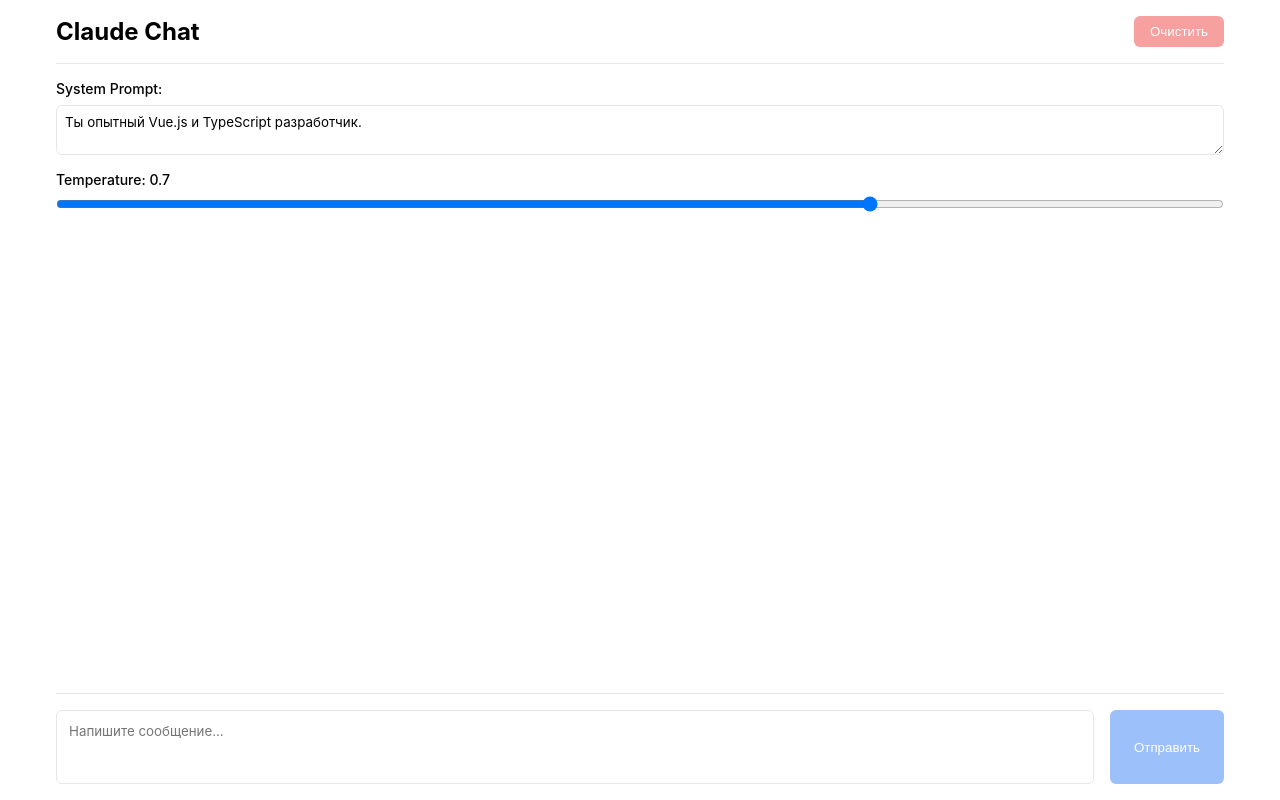
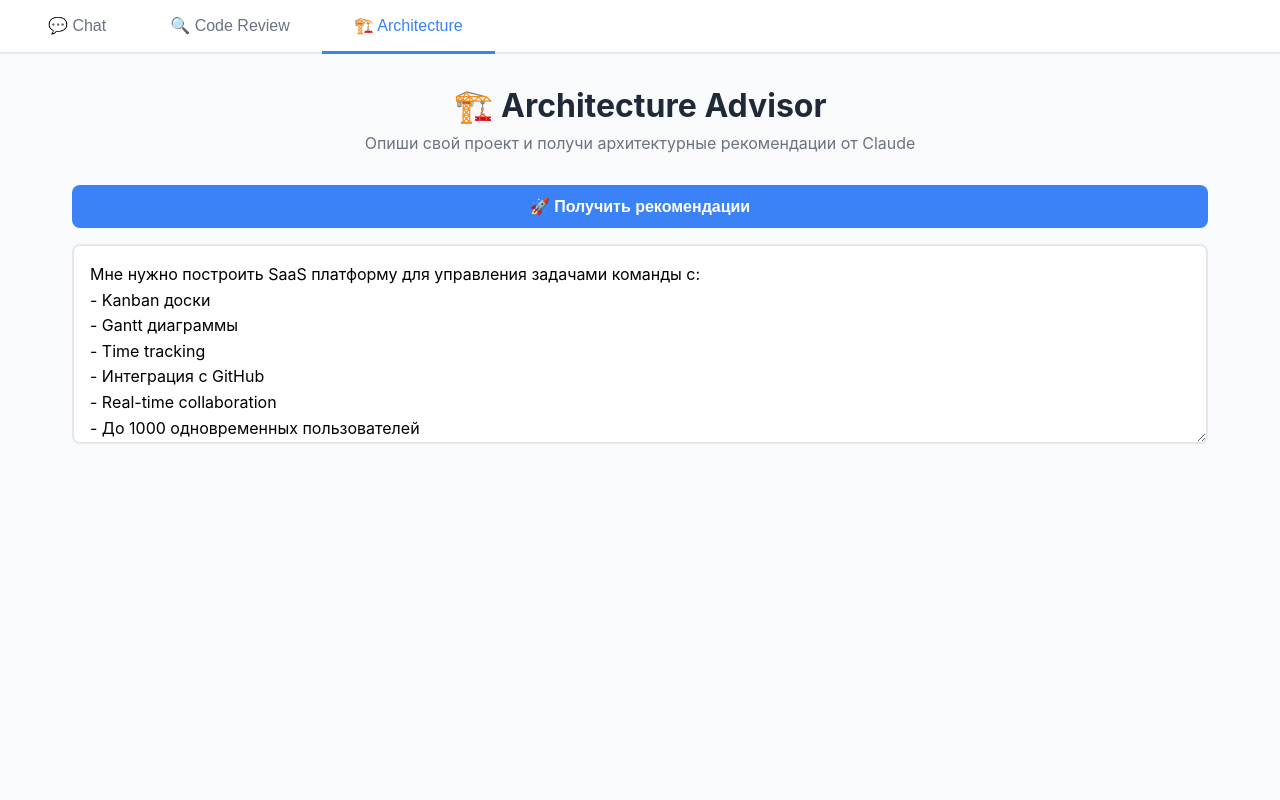
Before and after one commit to Akunin94/ai-front, a Vue app: page /architecture in a window 1280 px wide. Built offline with nearby package versions, Linux system fonts and the light colour scheme; the HTML template or start-up script is replaced by a standard one.

Commit message:
architecture advisor added

```diff
--- a/src/App.vue
+++ b/src/App.vue
@@ -1,10 +1,38 @@
 <script setup lang="ts">
-import ChatInterface from './components/ChatInterface.vue'
+import { useRouter, useRoute } from 'vue-router'
+
+const router = useRouter()
+const route = useRoute()
+
+const isActive = (name: string) => route.name === name
 </script>
 
 <template>
   <div id="app">
-    <ChatInterface />
+    <nav class="nav-tabs">
+      <button
+        :class="['tab', { active: isActive('chat') }]"
+        @click="router.push('/')"
+      >
+        💬 Chat
+      </button>
+      <button
+        :class="['tab', { active: isActive('code-review') }]"
+        @click="router.push('/code-review')"
+      >
+        🔍 Code Review
+      </button>
+      <button
+        :class="['tab', { active: isActive('architecture') }]"
+        @click="router.push('/architecture')"
+      >
+        🏗️ Architecture
+      </button>
+    </nav>
+
+    <div class="tab-content">
+      <RouterView />
+    </div>
   </div>
 </template>
 
@@ -18,9 +46,50 @@
 body {
   font-family: -apple-system, BlinkMacSystemFont, 'Segoe UI', Roboto, Oxygen,
     Ubuntu, Cantarell, sans-serif;
+  background: #f9fafb;
 }
 
 #app {
   height: 100vh;
+  display: flex;
+  flex-direction: column;
+  background: white;
+}
+
+.nav-tabs {
+  display: flex;
+  background: #ffffff;
+  border-bottom: 2px solid #e5e7eb;
+  padding: 0 1rem;
+  box-shadow: 0 1px 3px 0 rgba(0, 0, 0, 0.1);
+}
+
+.tab {
+  padding: 1rem 2rem;
+  background: none;
+  border: none;
+  font-size: 1rem;
+  font-weight: 500;
+  color: #6b7280;
+  cursor: pointer;
+  border-bottom: 3px solid transparent;
+  transition: all 0.2s;
+  margin-bottom: -2px;
+}
+
+.tab:hover {
+  color: #3b82f6;
+  background: #f9fafb;
+}
+
+.tab.active {
+  color: #3b82f6;
+  border-bottom-color: #3b82f6;
+}
+
+.tab-content {
+  flex: 1;
+  overflow: hidden;
+  background: #f9fafb;
 }
 </style>
--- /dev/null
+++ b/src/components/ArchitectureAdvisor.vue
@@ -0,0 +1,372 @@
+<script setup lang="ts">
+import { ref } from 'vue'
+import { useArchitectureAdvice } from '@/composables/useArchitectureAdvice'
+import { marked } from 'marked'
+
+const { isThinking, advice, error, getAdvice } = useArchitectureAdvice()
+
+const description = ref(`Мне нужно построить SaaS платформу для управления задачами команды с:
+- Kanban доски
+- Gantt диаграммы
+- Time tracking
+- Интеграция с GitHub
+- Real-time collaboration
+- До 1000 одновременных пользователей
+`.trim())
+
+const handleAnalyze = () => {
+  if (description.value.trim()) {
+    getAdvice(description.value)
+  }
+}
+
+const clearAdvice = () => {
+  description.value = ''
+  advice.value = ''
+  error.value = null
+}
+
+const formatAdvice = (content: string): string => {
+  return marked(content) as string
+}
+</script>
+
+<template>
+  <div class="architecture-advisor">
+    <div class="header">
+      <h2>🏗️ Architecture Advisor</h2>
+      <p>Опиши свой проект и получи архитектурные рекомендации от Claude</p>
+    </div>
+
+    <div class="input-section">
+      <div class="controls">
+        <button
+          @click="handleAnalyze"
+          :disabled="isThinking || !description.trim()"
+          class="analyze-btn"
+        >
+          {{ isThinking ? '🤔 Анализирую...' : '🚀 Получить рекомендации' }}
+        </button>
+
+        <button
+          v-if="advice"
+          @click="clearAdvice"
+          class="clear-btn"
+        >
+          Очистить
+        </button>
+      </div>
+
+      <textarea
+        v-model="description"
+        placeholder="Мне нужно построить SaaS платформу для управления задачами команды с:
+- Kanban доски
+- Gantt диаграммы
+- Time tracking
+- Интеграция с GitHub
+- Real-time collaboration
+- До 1000 одновременных пользователей"
+        class="description-input"
+        :disabled="isThinking"
+      />
+    </div>
+
+    <div v-if="error" class="error-message">
+      ❌ {{ error }}
+    </div>
+
+    <div v-if="isThinking && !advice" class="thinking-indicator">
+      <div class="spinner"></div>
+      <p>Claude думает над архитектурой...</p>
+    </div>
+
+    <div v-if="advice" class="advice-section">
+      <div class="advice-header">
+        <h3>💡 Рекомендации</h3>
+        <div v-if="isThinking" class="streaming-indicator">
+          <span class="pulse"></span>
+          Генерирую...
+        </div>
+      </div>
+
+      <div
+        class="advice-content markdown-body"
+        v-html="formatAdvice(advice)"
+      />
+    </div>
+  </div>
+</template>
+
+<style scoped>
+.architecture-advisor {
+  max-width: 1200px;
+  margin: 0 auto;
+  padding: 2rem;
+  height: 100%;
+  overflow-y: auto;
+}
+
+.header {
+  text-align: center;
+  margin-bottom: 2rem;
+}
+
+.header h2 {
+  font-size: 2rem;
+  margin-bottom: 0.5rem;
+  color: #1f2937;
+}
+
+.header p {
+  color: #6b7280;
+  font-size: 1rem;
+}
+
+.input-section {
+  margin-bottom: 2rem;
+}
+
+.controls {
+  display: flex;
+  gap: 1rem;
+  margin-bottom: 1rem;
+}
+
+.analyze-btn {
+  flex: 1;
+  padding: 0.75rem 1.5rem;
+  background: #3b82f6;
+  color: white;
+  border: none;
+  border-radius: 0.5rem;
+  font-weight: 600;
+  cursor: pointer;
+  transition: background 0.2s;
+  font-size: 1rem;
+}
+
+.analyze-btn:hover:not(:disabled) {
+  background: #2563eb;
+}
+
+.analyze-btn:disabled {
+  opacity: 0.5;
+  cursor: not-allowed;
+}
+
+.clear-btn {
+  padding: 0.75rem 1.5rem;
+  background: #ef4444;
+  color: white;
+  border: none;
+  border-radius: 0.5rem;
+  font-weight: 600;
+  cursor: pointer;
+  transition: background 0.2s;
+}
+
+.clear-btn:hover {
+  background: #dc2626;
+}
+
+.description-input {
+  width: 100%;
+  min-height: 200px;
+  padding: 1rem;
+  border: 2px solid #e5e7eb;
+  border-radius: 0.5rem;
+  font-family: inherit;
+  font-size: 1rem;
+  line-height: 1.6;
+  resize: vertical;
+  transition: border-color 0.2s;
+}
+
+.description-input:focus {
+  outline: none;
+  border-color: #3b82f6;
+}
+
+.description-input:disabled {
+  background: #f9fafb;
+  cursor: not-allowed;
+}
+
+.error-message {
+  padding: 1rem;
+  background: #fee2e2;
+  color: #991b1b;
+  border-radius: 0.5rem;
+  margin-bottom: 1rem;
+}
+
+.thinking-indicator {
+  display: flex;
+  flex-direction: column;
+  align-items: center;
+  justify-content: center;
+  padding: 3rem;
+  gap: 1rem;
+}
+
+.spinner {
+  width: 3rem;
+  height: 3rem;
+  border: 4px solid #e5e7eb;
+  border-top-color: #3b82f6;
+  border-radius: 50%;
+  animation: spin 1s linear infinite;
+}
+
+@keyframes spin {
+  to { transform: rotate(360deg); }
+}
+
+.thinking-indicator p {
+  color: #6b7280;
+  font-size: 1.125rem;
+}
+
+.advice-section {
+  background: white;
+  border: 1px solid #e5e7eb;
+  border-radius: 0.75rem;
+  overflow: hidden;
+}
+
+.advice-header {
+  display: flex;
+  justify-content: space-between;
+  align-items: center;
+  padding: 1.5rem;
+  background: #f9fafb;
+  border-bottom: 1px solid #e5e7eb;
+}
+
+.advice-header h3 {
+  margin: 0;
+  color: #1f2937;
+  font-size: 1.25rem;
+}
+
+.streaming-indicator {
+  display: flex;
+  align-items: center;
+  gap: 0.5rem;
+  color: #3b82f6;
+  font-size: 0.875rem;
+  font-weight: 500;
+}
+
+.pulse {
+  width: 8px;
+  height: 8px;
+  background: #3b82f6;
+  border-radius: 50%;
+  animation: pulse 1.5s ease-in-out infinite;
+}
+
+@keyframes pulse {
+  0%, 100% {
+    opacity: 1;
+    transform: scale(1);
+  }
+  50% {
+    opacity: 0.5;
+    transform: scale(1.2);
+  }
+}
+
+.advice-content {
+  padding: 2rem;
+  line-height: 1.8;
+  color: #1f2937;
+}
+
+/* Markdown стили */
+.markdown-body :deep(h1),
+.markdown-body :deep(h2),
+.markdown-body :deep(h3),
+.markdown-body :deep(h4) {
+  margin-top: 1.5rem;
+  margin-bottom: 1rem;
+  font-weight: 600;
+  color: #111827;
+}
+
+.markdown-body :deep(h1) {
+  font-size: 1.875rem;
+  border-bottom: 2px solid #e5e7eb;
+  padding-bottom: 0.5rem;
+}
+
+.markdown-body :deep(h2) {
+  font-size: 1.5rem;
+}
+
+.markdown-body :deep(h3) {
+  font-size: 1.25rem;
+}
+
+.markdown-body :deep(p) {
+  margin-bottom: 1rem;
+}
+
+.markdown-body :deep(ul),
+.markdown-body :deep(ol) {
+  margin-bottom: 1rem;
+  padding-left: 2rem;
+}
+
+.markdown-body :deep(li) {
+  margin-bottom: 0.5rem;
+}
+
+.markdown-body :deep(code) {
+  background: #f3f4f6;
+  padding: 0.125rem 0.375rem;
+  border-radius: 0.25rem;
+  font-family: 'Monaco', 'Courier New', monospace;
+  font-size: 0.875rem;
+  color: #ef4444;
+}
+
+.markdown-body :deep(pre) {
+  background: #1f2937;
+  color: #f3f4f6;
+  padding: 1rem;
+  border-radius: 0.5rem;
+  overflow-x: auto;
+  margin-bottom: 1rem;
+}
+
+.markdown-body :deep(pre code) {
+  background: none;
+  color: inherit;
+  padding: 0;
+  font-size: 0.875rem;
+}
+
+.markdown-body :deep(blockquote) {
+  border-left: 4px solid #3b82f6;
+  padding-left: 1rem;
+  margin: 1rem 0;
+  color: #6b7280;
+  font-style: italic;
+}
+
+.markdown-body :deep(strong) {
+  font-weight: 600;
+  color: #111827;
+}
+
+.markdown-body :deep(em) {
+  font-style: italic;
+}
+
+.markdown-body :deep(hr) {
+  border: none;
+  border-top: 1px solid #e5e7eb;
+  margin: 2rem 0;
+}
+</style>
--- a/src/main.ts
+++ b/src/main.ts
@@ -1,12 +1,8 @@
 import { createApp } from 'vue'
-import { createPinia } from 'pinia'
-
 import App from './App.vue'
 import router from './router'
 
 const app = createApp(App)
 
-app.use(createPinia())
 app.use(router)
-
 app.mount('#app')
--- a/src/router/index.ts
+++ b/src/router/index.ts
@@ -1,8 +1,27 @@
 import { createRouter, createWebHistory } from 'vue-router'
+import ChatInterface from '@/components/ChatInterface.vue'
+import CodeReviewer from '@/components/CodeReviewer.vue'
+import ArchitectureAdvisor from '@/components/ArchitectureAdvisor.vue'
 
 const router = createRouter({
   history: createWebHistory(import.meta.env.BASE_URL),
-  routes: [],
+  routes: [
+    {
+      path: '/',
+      name: 'chat',
+      component: ChatInterface
+    },
+    {
+      path: '/code-review',
+      name: 'code-review',
+      component: CodeReviewer
+    },
+    {
+      path: '/architecture',
+      name: 'architecture',
+      component: ArchitectureAdvisor
+    }
+  ]
 })
 
 export default router
```
